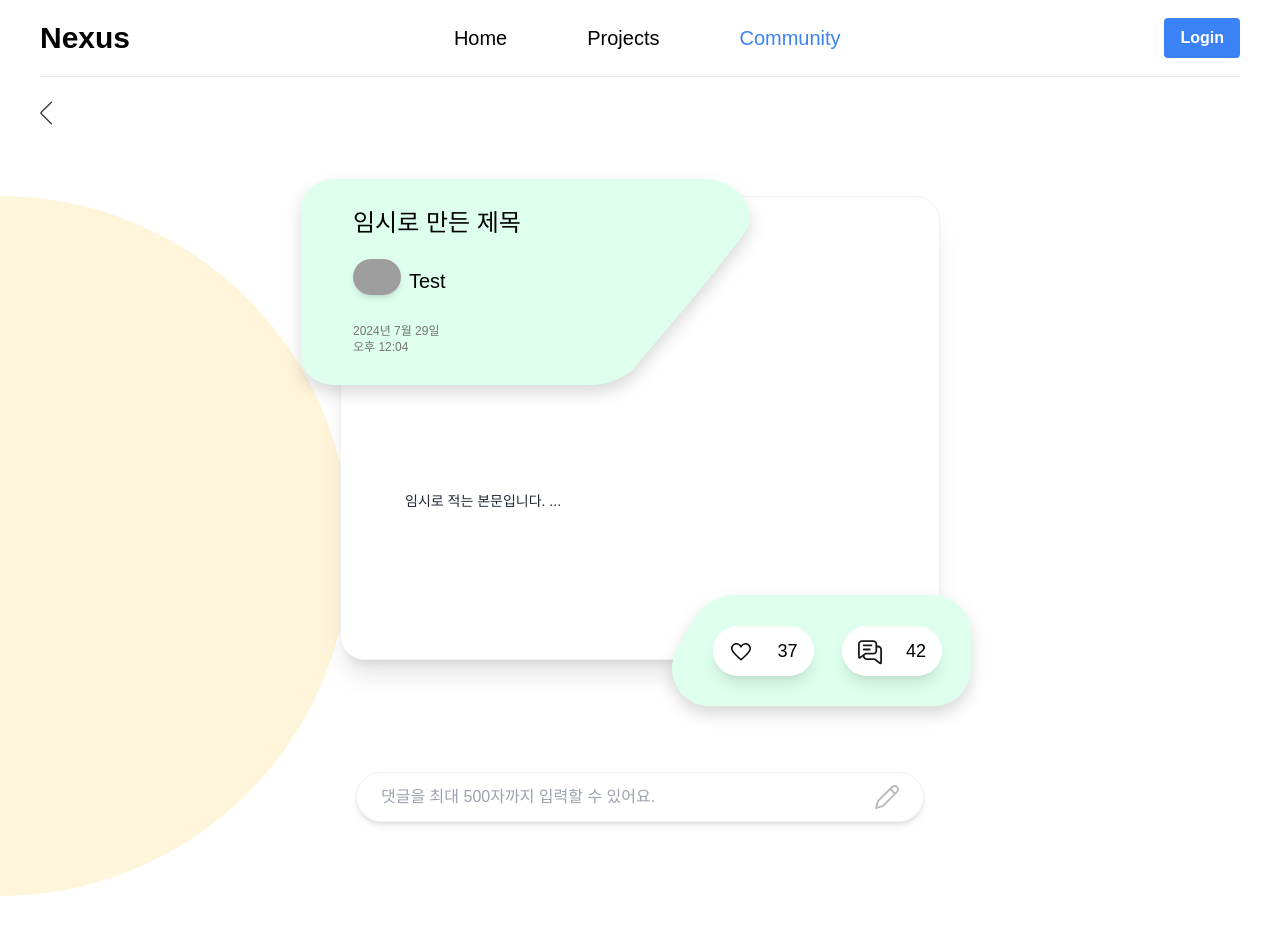
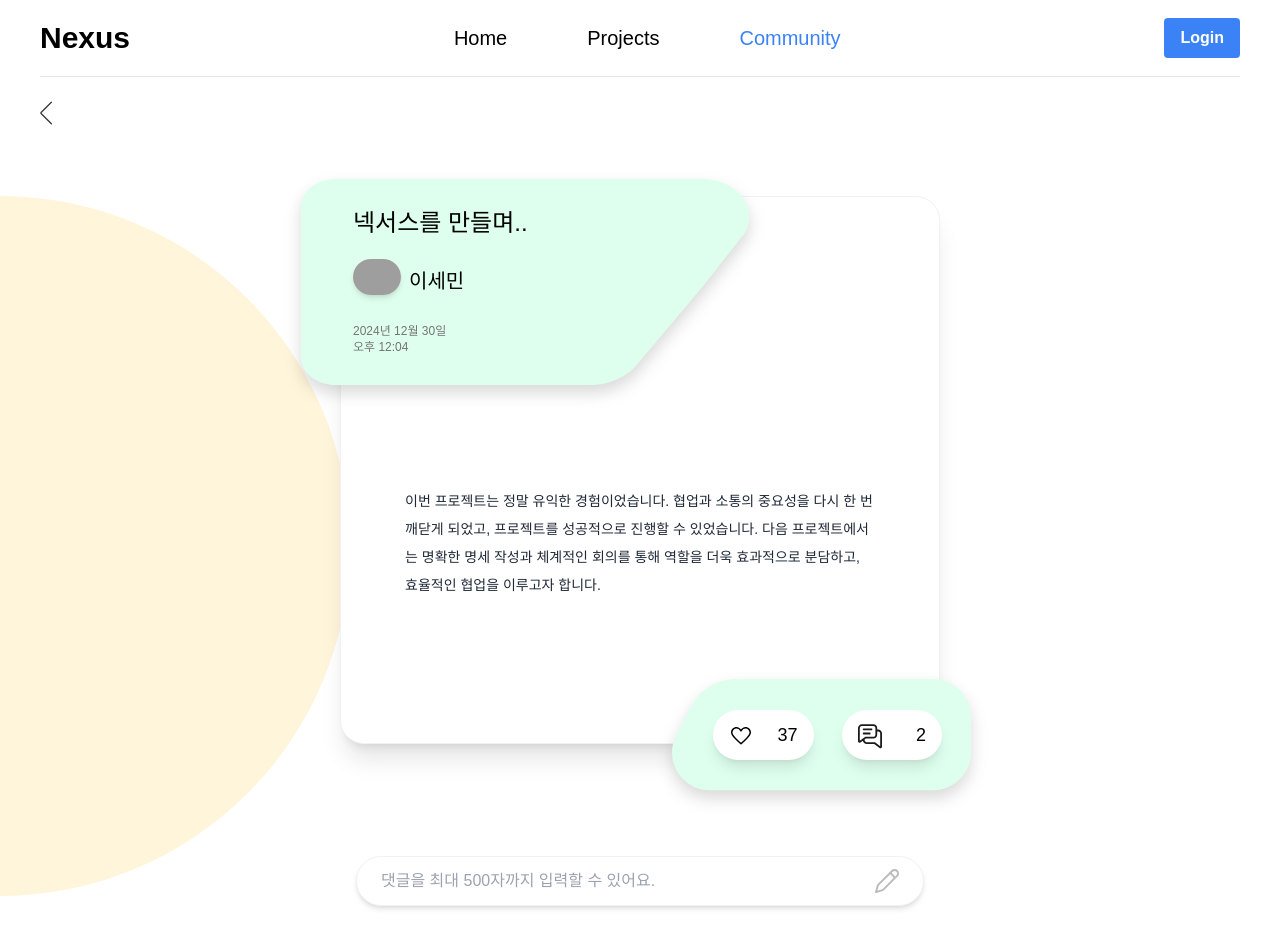
Before and after one commit to wwwcomcomcomcom/nexus-fe, a React (Vite) app: page /post/1 in a window 1280 px wide. Shown: the top 948 px of the page. Built offline with nearby package versions, Linux system fonts and the light colour scheme; grey boxes are pictures that could not be loaded; a web font is replaced by a local one.

Commit message:
dsflkjsd

```diff
--- a/src/component/Comments.tsx
+++ b/src/component/Comments.tsx
@@ -1,5 +1,4 @@
 import { useCallback, useState, useRef } from "react";
-import { generateProfileEntity } from "../shared/apiMockup";
 import PencilIcon from "./icons/PencilIcon";
 
 interface Comment {
@@ -20,7 +19,7 @@ export default function Comments() {
     {}
   );
 
-  const profile = generateProfileEntity();
+  const imgUrl = "https://avatars.githubusercontent.com/u/164720957?v=4";
 
   // 댓글 추가
   const handleAddComment = useCallback(() => {
@@ -158,12 +157,11 @@ export default function Comments() {
               <div className="flex justify-between">
                 <div className="flex">
                   <img
-                    onClick={() => (window.location.href = `${profile.url}`)}
-                    src={profile.imgUrl}
+                    src={imgUrl}
                     alt="profile"
                     className="cursor-pointer flex h-7 relative rounded-full bg-white shadow-md mt-1"
                   />
-                  <p className="text-md font-[200] p-2">{profile.name}</p>
+                  <p className="text-md font-[200] p-2">정효주</p>
                 </div>
                 <button
                   onClick={() => handleDeleteComment(comment.id)}
@@ -195,14 +193,11 @@ export default function Comments() {
                     <div className="flex justify-between">
                       <div className="flex">
                         <img
-                          onClick={() =>
-                            (window.location.href = `${profile.url}`)
-                          }
-                          src={profile.imgUrl}
+                          src={imgUrl}
                           alt="profile"
                           className="cursor-pointer flex h-7 relative rounded-full bg-white shadow-md mt-1"
                         />
-                        <p className="text-md font-[200] p-2">{profile.name}</p>
+                        <p className="text-md font-[200] p-2">정효주</p>
                       </div>
                       <button
                         onClick={() => handleDeleteReply(comment.id, reply.id)}
--- a/src/component/projectCard/ProjectCard.tsx
+++ b/src/component/projectCard/ProjectCard.tsx
@@ -81,7 +81,9 @@ export default function ProjectCard(props: ProjectCardProps) {
         <div className="grid grow gap-2 text-sm justify-center mt-5">
           {/* <p className="truncate">{props.project.description}</p> */}
           <p className="text-xs text-gray-500 dark:text-gray-400">
-            Updated 2 days ago
+            {props.project.title === "넥서스"
+              ? "Updated 1 minute ago"
+              : "Updated 2 days ago"}
           </p>
         </div>
       </div>
--- a/src/page/CreateProjectPage.tsx
+++ b/src/page/CreateProjectPage.tsx
@@ -106,7 +106,7 @@ export default function CreateProjectPage() {
                   id="projectName"
                   type="text"
                   className="w-full mt-1 p-2 border border-gray-300 rounded-md text-sm outline-none resize-none"
-                  placeholder="프로젝트 제목목을 입력해주세요."
+                  placeholder="프로젝트 제목을 입력해주세요."
                   value={formStore.title}
                   onInput={(e) =>
                     formStore.setProjectForm({ title: e.currentTarget.value })
--- a/src/page/PostPage.tsx
+++ b/src/page/PostPage.tsx
@@ -10,6 +10,9 @@ import { generateProfileEntity } from "../shared/apiMockup";
 import Comments from "../component/Comments";
 
 function PostPage() {
+  const profileImageUrl =
+    "https://avatars.githubusercontent.com/u/68013923?v=4";
+
   const param = useParams();
   const navigate = useNavigate();
 
@@ -31,7 +34,10 @@ function PostPage() {
   return (
     <>
       <div className="px-4 py-2 sm:px-8 sm:py-4">
-        <span className="inline-block p-2 cursor-pointer" onClick={() => navigate(-1)}>
+        <span
+          className="inline-block p-2 cursor-pointer"
+          onClick={() => navigate(-1)}
+        >
           <LeftArrowIcon className="w-3 h-auto" />
         </span>
       </div>
@@ -47,23 +53,31 @@ function PostPage() {
             <div className="-translate-y-10">
               <PostGreenTopBox className="relative -left-10 w-[75%]" />
               <div className="grid absolute -translate-y-[200px] pl-3">
-                <p className="text-2xl">임시로 만든 제목</p>
+                <p className="text-2xl">넥서스를 만들며..</p>
                 <div className="flex py-5">
                   <img
-                    onClick={() => (window.location.href = `/profile/${profile.id}`)}
-                    src={profile.profileImageUrl}
+                    onClick={() =>
+                      (window.location.href = `/profile/${profile.id}`)
+                    }
+                    src={profileImageUrl}
                     alt="profile"
                     className="cursor-pointer flex h-9 relative rounded-full bg-white shadow-md"
                   />
-                  <div className="text-xl font-[450] p-2">{profile.name}</div>
+                  <div className="text-xl font-[450] p-2">이세민</div>
                 </div>
                 <div className="text-xs text-[#757575] ">
-                  <p>2024년 7월 29일</p>
+                  <p>2024년 12월 30일</p>
                   <p>오후 12:04</p>
                 </div>
               </div>
             </div>
-            <p className="mx-4 sm:mx-16 mt-10 font-thin leading-7 text-gray-800 text-sm">임시로 적는 본문입니다. ...</p>
+            <p className="mx-4 sm:mx-16 mt-10 font-thin leading-7 text-gray-800 text-sm">
+              이번 프로젝트는 정말 유익한 경험이었습니다. 협업과 소통의 중요성을
+              다시 한 번 깨닫게 되었고, 프로젝트를 성공적으로 진행할 수
+              있었습니다. 다음 프로젝트에서는 명확한 명세 작성과 체계적인 회의를
+              통해 역할을 더욱 효과적으로 분담하고, 효율적인 협업을 이루고자
+              합니다.
+            </p>
             <div className="flex justify-end">
               <div className="translate-x-8 translate-y-16 w-[50%] relative h-36 flex justify-center items-center">
                 <PostGreenBottomBox className="absolute w-full" />
@@ -81,7 +95,7 @@ function PostPage() {
                   </div>
                   <div className="bg-white rounded-full w-[35%] h-[50px] shadow-lg relative flex justify-between">
                     <CommentIcon className="pt-[0.7rem] ml-[0.5rem]" />
-                    <p className="pr-[1rem] pt-[0.7rem] text-lg">42</p>
+                    <p className="pr-[1rem] pt-[0.7rem] text-lg">2</p>
                   </div>
                 </div>
               </div>
--- a/src/page/ProjectPage.tsx
+++ b/src/page/ProjectPage.tsx
@@ -14,7 +14,9 @@ import { ProjectEntity } from "../entity/ProjectEntity";
 import { ProfileEntity } from "../entity/ProfileEntity";
 import { ApiBaseUrl } from "../shared/apiConfig";
 
-export async function getUserProfile(userId: number): Promise<ProfileEntity | null> {
+export async function getUserProfile(
+  userId: number
+): Promise<ProfileEntity | null> {
   try {
     const response = await axios.get(`${ApiBaseUrl}/api/user/${userId}`);
     return response.data;
@@ -57,11 +59,15 @@ function ProjectPage() {
 
   useEffect(() => {
     if (project?.members) {
-      Promise.all(project.members.map((memberId) => getUserProfile(memberId))).then(
-        (profiles: (ProfileEntity | null)[]) => {
-          setMemberProfiles(profiles.filter((profile): profile is ProfileEntity => profile !== null));
-        }
-      );
+      Promise.all(
+        project.members.map((memberId) => getUserProfile(memberId))
+      ).then((profiles: (ProfileEntity | null)[]) => {
+        setMemberProfiles(
+          profiles.filter(
+            (profile): profile is ProfileEntity => profile !== null
+          )
+        );
+      });
     }
   }, [project]);
 
@@ -83,7 +89,10 @@ function ProjectPage() {
     <main className="flex flex-col gap-24 mb-10">
       {/* 이전 페이지로 돌아가기 버튼 */}
       <div className="p-8">
-        <span className="inline-block p-2 cursor-pointer" onClick={() => navigate(-1)}>
+        <span
+          className="inline-block p-2 cursor-pointer"
+          onClick={() => navigate(-1)}
+        >
           <LeftArrowIcon className="w-3 h-auto" />
         </span>
       </div>
@@ -97,7 +106,10 @@ function ProjectPage() {
             <div className="absolute bg-white rounded-full text-6xl font-extrabold py-5 px-10 translate-y-1/2 -translate-x-[80%] shadow-xl">
               {project.title}
               <div className="absolute bg-white shadow-xl flex items-center gap-2 rounded-full p-2 pr-4 border border-gray-200 translate-x-[60%]">
-                <div className="w-8 h-8 rounded-full" style={{ backgroundColor: colorSet[0] }}></div>
+                <div
+                  className="w-8 h-8 rounded-full"
+                  style={{ backgroundColor: colorSet[0] }}
+                ></div>
                 <div className="text-2xl">{project.state}</div>
               </div>
             </div>
@@ -131,9 +143,9 @@ function ProjectPage() {
               )}
 
               {/* 프로필 카드 섹션 */}
-              <div className="w-full flex justify-center pt-16 pl-5">
+              <div className="w-fit flex justify-center pt-16 pl-5">
                 <div className="w-11/12 max-w-6xl">
-                  <h3 className="text-2xl font-semibold mb-6">프로필</h3>
+                  <h3 className="text-2xl font-semibold mb-">프로필</h3>
                   <div className="flex flex-wrap gap-7">
                     {memberProfiles.map((profile, index) => (
                       <ProfileCard
```
